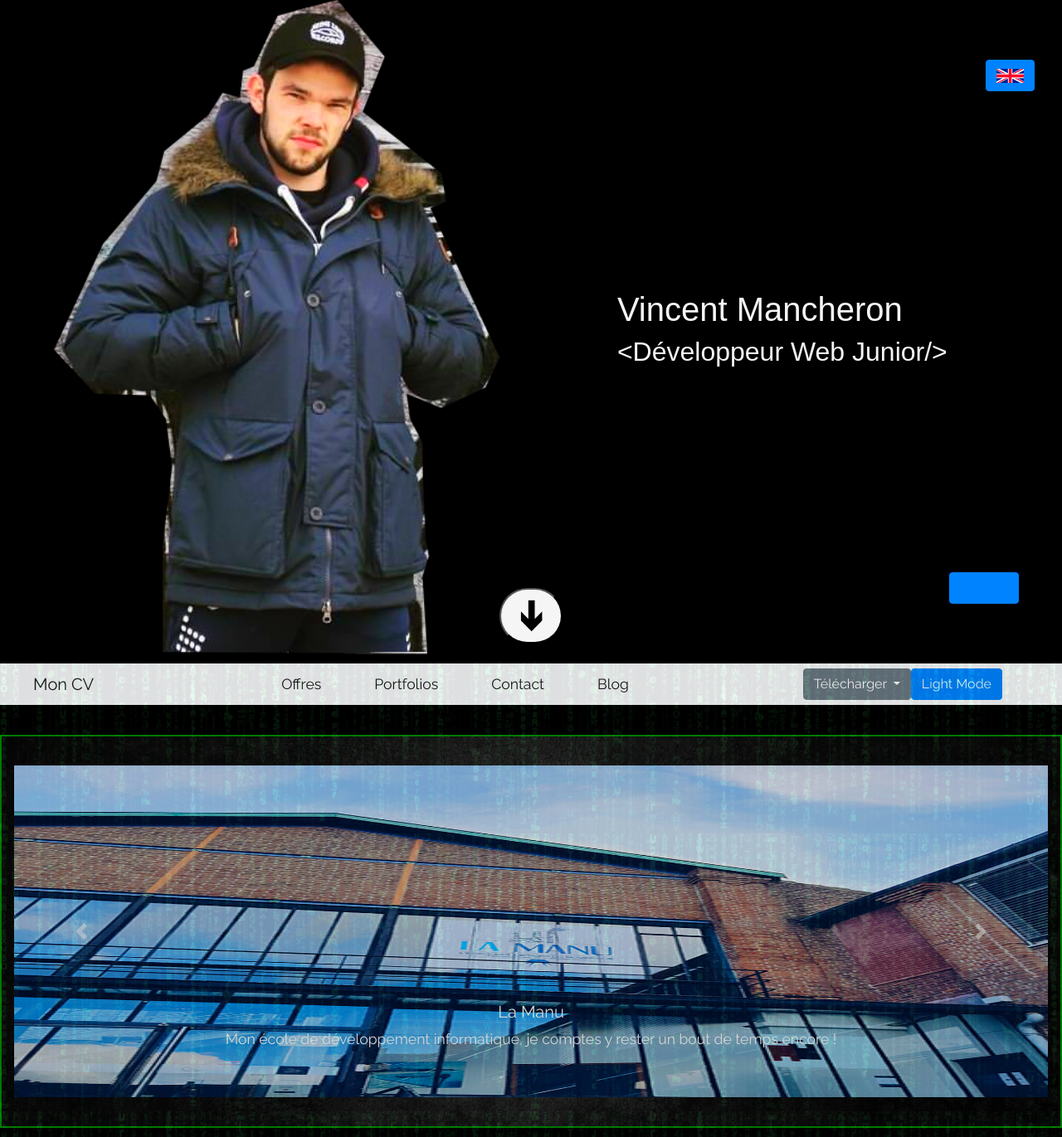
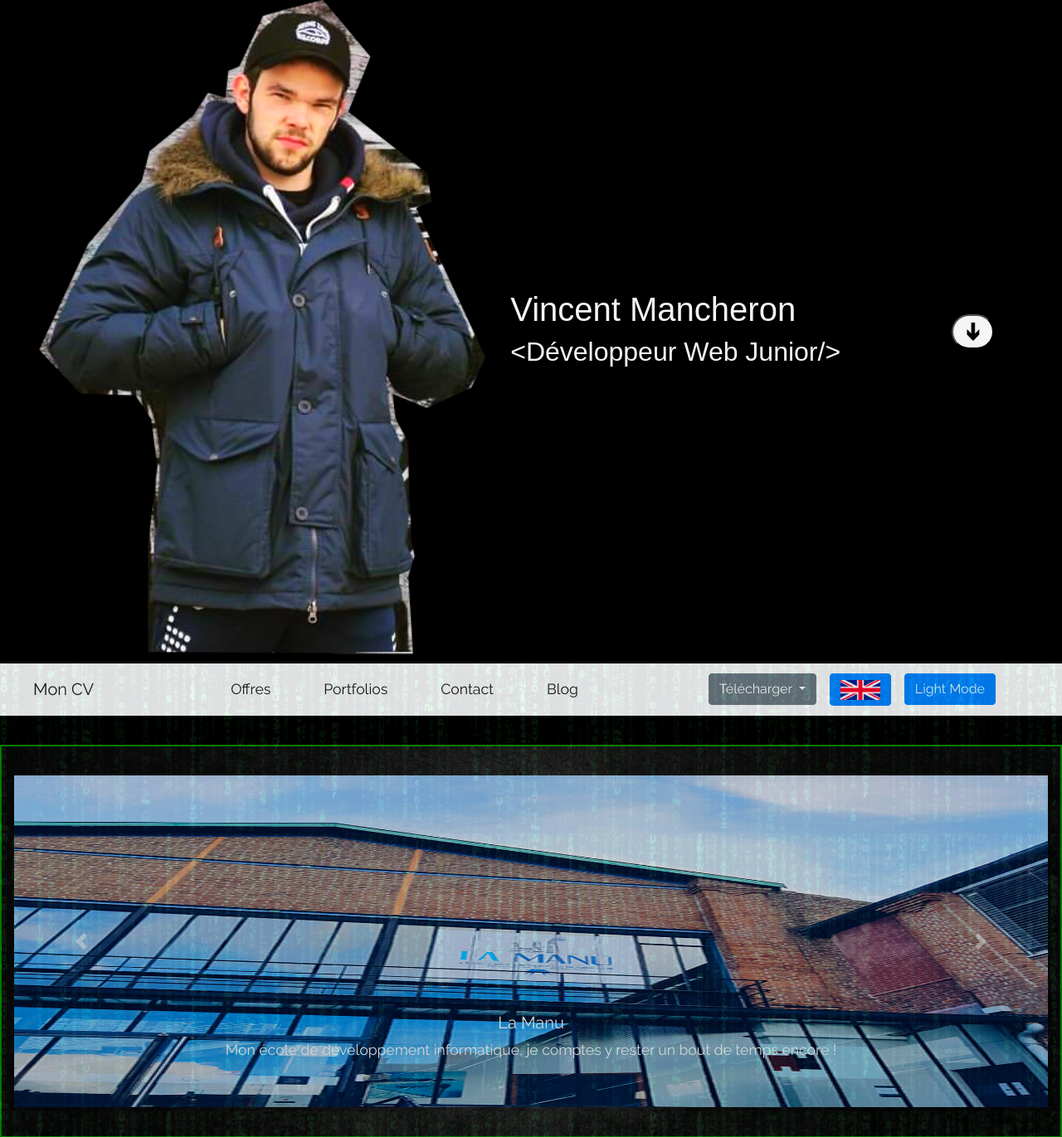
Before and after one commit to vincentmancheron/myWebSite, a PHP site: page / in a window 1280 px wide. Shown: the top 1371 px of the page at 83% size. Run offline with PHP 8.4, Linux system fonts and the light colour scheme; some web fonts are replaced.

Commit message:
06/06/21 15:34

```diff
--- a/assets/css/style.css
+++ b/assets/css/style.css
@@ -71,8 +71,8 @@ figure img {
 
 /* --Home+CV-- */
 /* Navbar */
-#btn-cv {
-    width: 7.5em;
+#flag {
+    width: 3em;
 }
 
 #stickybot {
@@ -147,8 +147,9 @@ option {
     border-radius: 10em;
 }
 
-#moncv {
-    color: white;
+#fleche-bas img {
+    width: 2em;
+    height: 2em;
 }
 
 /* Fin Header */
--- a/index.html
+++ b/index.html
@@ -56,41 +56,25 @@
             <div id="profilPicture" class="col-12 col-md-5">
                 <img class="h-100" src="assets/img/photo.png" alt="Portrait personnel">
             </div>
-            <div class="col-12 col-md-1 w-5 d-flex align-items-end pb-4">
-                <a href="#carousel">
-                    <button id="fleche-bas" class="align-self-bottom">
-                        <img class="w-100 h-100" src="assets/img/fleche-bas.jpg" alt="Descendre">
-                    </button>
-                </a>
-            </div>
-            <div class="col-12 col-md-5 d-flex flex-column justify-content-around">
-                <div class="row mb-5 justify-content-end">
-                    <div class="col-2 offset-10">
-                        <button class="btn btn-primary">
-                            <img class="w-100" src="assets/img/en.png" alt="English version">
-                        </button>
-                    </div>
-                </div>
-                <div class="row my-5">
-                    <div class="col">
+            <div class="col-12 col-md-7 d-flex align-items-center justify-content-around">
+                <div class="my-5">
+                    <div>
                         <h1>Vincent Mancheron</h1>
                         <h2>&lt;Développeur Web Junior/&gt;</h2>
                     </div>
                 </div>
-                <div class="row mt-5">
-                    <div class="col-3 offset-9">
-                        <button class="btn btn-primary">
-                            <a href="pages/cv.html">Mon CV</a>
-                        </button>
-                    </div>
-                </div>
+                <a href="#nav">
+                    <button id="fleche-bas" class="align-self-bottom">
+                        <img src="assets/img/fleche-bas.jpg" alt="Descendre">
+                    </button>
+                </a>
             </div>
         </header>
         <!-- Fin Header Index -->
 
         <main class="row">
             <!-- Top NavBar Index -->
-            <nav id="navIndex" class="col navbar sticky-top navbar-expand-lg navbar-light bg-light py-1">
+            <nav id="nav" class="col navbar sticky-top navbar-expand-lg navbar-light bg-light py-1">
                 <a href="pages/cv.html" class="navbar-brand ml-4">Mon CV</a>
                 <button class="navbar-toggler" type="button" data-toggle="collapse" data-target="#navbarNav"
                     aria-controls="navbarNav" aria-expanded="false" aria-label="Toggle navigation">
@@ -113,7 +97,7 @@
                     </ul>
                 </div>
                 <div class="collapse navbar-collapse justify-content-end pr-2 mr-5" id="navbarNav">
-                    <div class="nav-item active">
+                    <div class="nav-item active mx-lg-2 my-lg-0 py-2">
                         <button class="btn btn-secondary dropdown-toggle" type="button" id="dropdownMenuButton"
                             data-toggle="dropdown" aria-haspopup="true" aria-expanded="false">
                             Télécharger
@@ -123,7 +107,12 @@
                             <a class="dropdown-item" href="#">Lettre de motivation</a>
                         </div>
                     </div>
-                    <div class="nav-item active">
+                    <div class="nav-item disabled mx-lg-2 my-lg-0 py-2">
+                        <button class="btn btn-primary">
+                            <img id="flag" src="assets/img/en.png" alt="English version">
+                        </button>
+                    </div>
+                    <div class="nav-item active mx-lg-2 my-lg-0 py-2">
                         <button class="btn btn-primary" id="colorMod">Light Mode</button>
                     </div>
                 </div>
```
